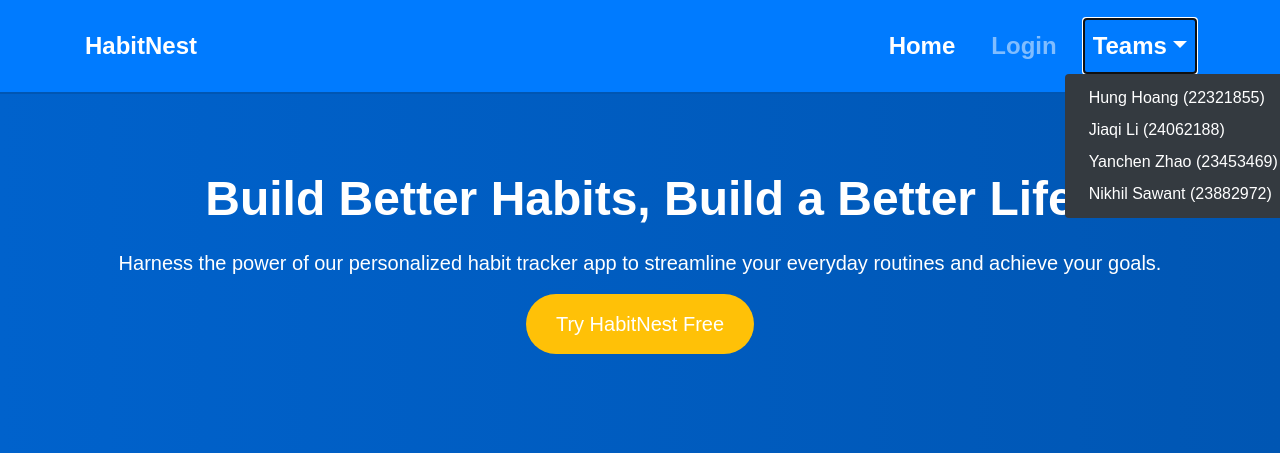
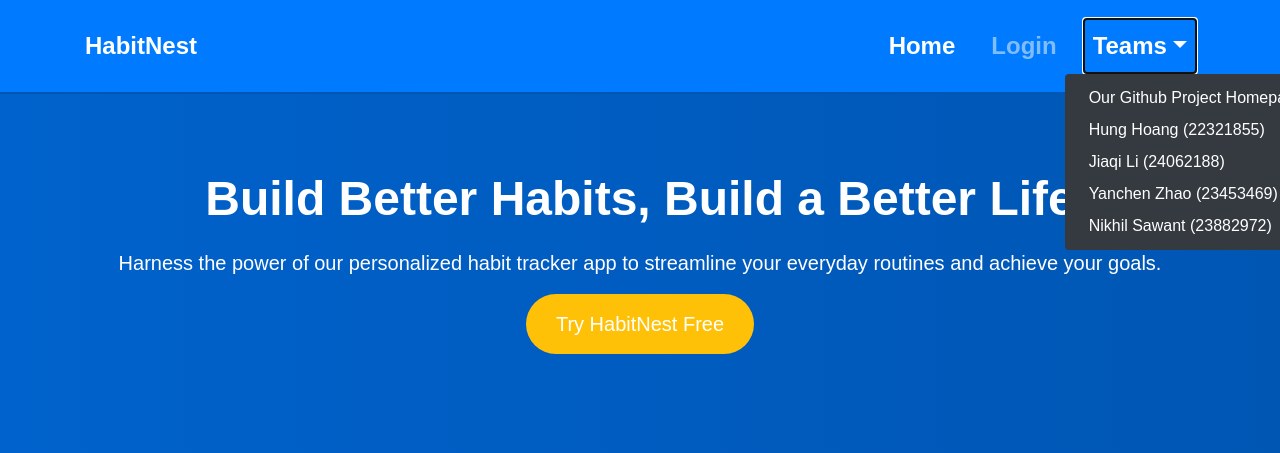
Before and after one commit to VictorAZ12/web-request-forum, a Flask app: page /index in a window 1280 px wide, after a click on "Teams". Shown: the top 453 px of the page. Run offline with Flask 3, Linux system fonts and the light colour scheme; some libraries are stand-ins or nearby versions.

Commit message:
Add links to our GitHub project homepage and personal homepage in Teams dropdown

```diff
--- a/backend/app/templates/HabitNest.html
+++ b/backend/app/templates/HabitNest.html
@@ -29,10 +29,11 @@
                             <li class="nav-item dropdown">
                                 <a class="nav-link dropdown-toggle" href="#" id="teamsDropdown" role="button" data-toggle="dropdown" aria-haspopup="true" aria-expanded="false">Teams</a>
                                 <div class="dropdown-menu" aria-labelledby="teamsDropdown">
-                                    <a class="dropdown-item" href="#">Hung Hoang (22321855)</a>
-                                    <a class="dropdown-item" href="#">Jiaqi Li (24062188)</a>
-                                    <a class="dropdown-item" href="#">Yanchen Zhao (23453469)</a>
-                                    <a class="dropdown-item" href="#">Nikhil Sawant (23882972)</a>
+                                    <a class="dropdown-item" href="https://github.com/VictorAZ12/web-request-forum">Our Github Project Homepage</a>
+                                    <a class="dropdown-item" href="https://github.com/22321855">Hung Hoang (22321855)</a>
+                                    <a class="dropdown-item" href="https://github.com/Jackieljq">Jiaqi Li (24062188)</a>
+                                    <a class="dropdown-item" href="https://github.com/VictorAZ12">Yanchen Zhao (23453469)</a>
+                                    <a class="dropdown-item" href="https://github.com/23882972">Nikhil Sawant (23882972)</a>
                                 </div>
                             </li>
                         </ul>
```
